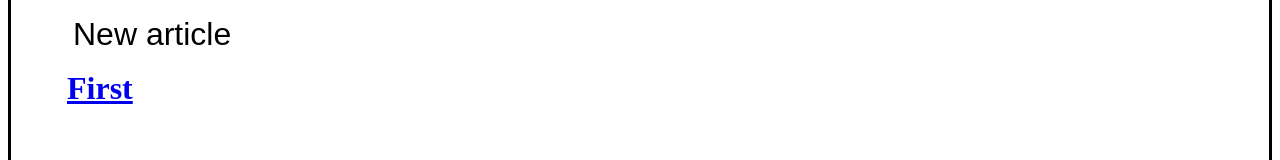
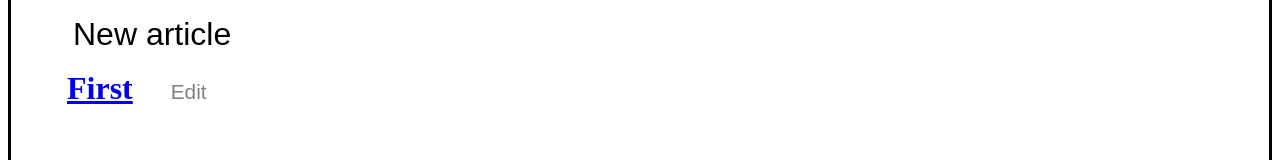
Before and after one commit to UnoddOrUneven/personal-blog, a React (Vite) app: page /admin in a window 1280 px wide. Shown: the part 161-321 px from the top of the page. Built offline with nearby package versions, Linux system fonts and the light colour scheme.

Commit message:
feat: Add Edit Article feature

```diff
--- a/src/Admin.jsx
+++ b/src/Admin.jsx
@@ -14,9 +14,12 @@ function Admin()
                 <button className={"create-article-button"} onClick={() => navigate("/write")}>New article</button>
                 {Object.keys(loadArticles()).map(article =>
                     (
+                        <div className="list-element-container">
                         <li key={article}>
                             <Link to={`/articles/${trimArticleName(article)}`}> {trimArticleName(article)}</Link>
+                            <button className="edit-button" onClick = {() => navigate(`/write/${trimArticleName(article)}`)}> Edit</button>
                         </li>
+                        </div>
                     )
                 )}
             </ul>
--- a/src/App.css
+++ b/src/App.css
@@ -17,6 +17,22 @@
     width: 100%;
     padding: 1rem;
 }
+
+.list-element-container{
+    display: flex;
+    justify-content: space-between;
+    gap: 2rem;
+}
+
+.edit-button {
+    margin-left: 2rem;
+    border:none;
+    font-size: 1.3rem;
+    font-family: Arial, sans-serif;
+    color: gray;
+    background-color: transparent;
+}
+
 .list-container > * {
     min-width: 0;
 }
--- a/src/App.jsx
+++ b/src/App.jsx
@@ -22,6 +22,7 @@ function App() {
                 <Route path="/" element={<Navigate to="/home" replace />} />
                 <Route path="/admin" element={<Admin/>}/>
                 <Route path="/write" element={<Write/>}/>
+                <Route path="/write/:articleName" element={<Write/>}/>
                 <Route path ="/home" element ={<Home/>}/>
                 <Route path ="/articles/:articleName" element ={<Article/>}/>
                 </Routes>
--- a/src/Write.jsx
+++ b/src/Write.jsx
@@ -1,4 +1,5 @@
-import {useState} from 'react';
+import {useEffect, useState} from 'react';
+import {useParams} from "react-router-dom";
 
 function Write() {
     const [name, setName] = useState('');
@@ -13,6 +14,18 @@ function Write() {
 
     }
 
+    const {articleName} = useParams();
+    const isEditing = Boolean(articleName);
+
+    useEffect(() => {
+      if (!isEditing) return;
+
+      setName(articleName);
+
+      fetch(`/api/article/${articleName}`)
+          .then(response => response.text())
+          .then(text => setContent(text));
+  }, [articleName, isEditing]);
 
     return (
         <div className="write-article">
```
Also changed, not shown: 1 other file (tests, documents, lock files or other folders).
